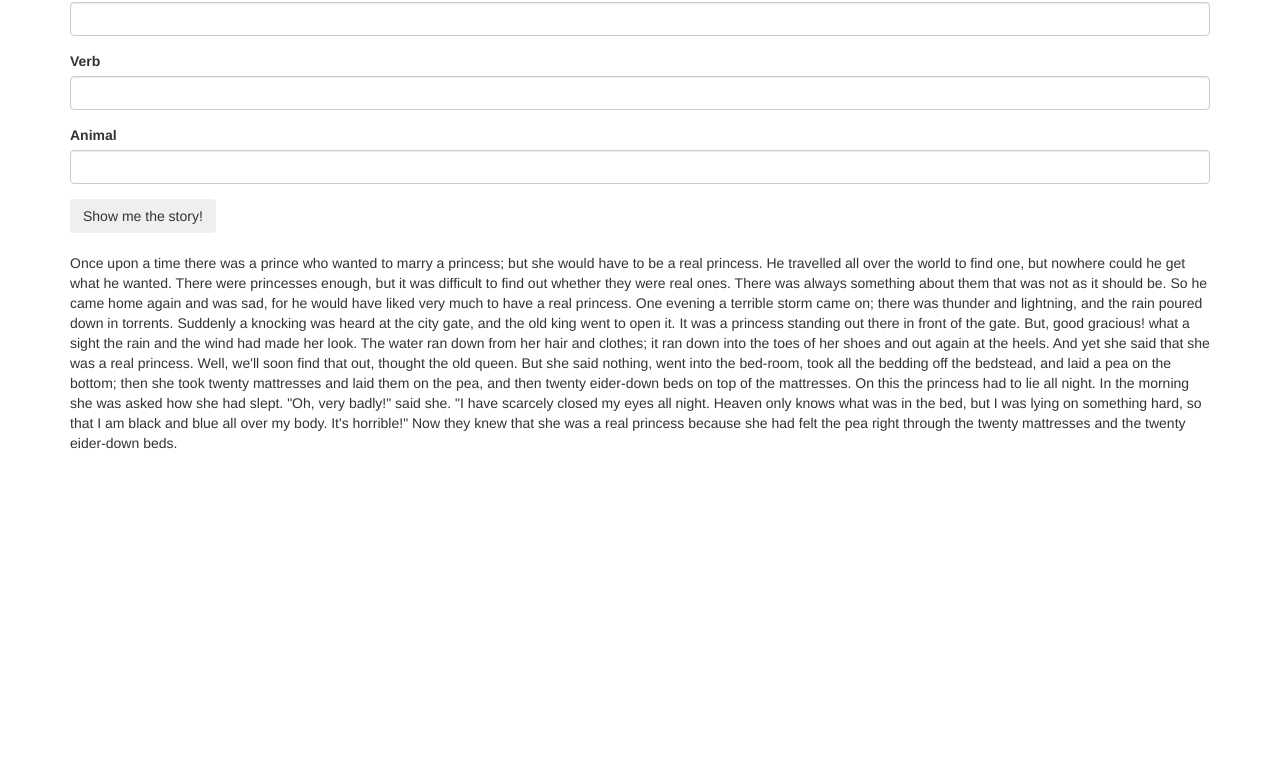
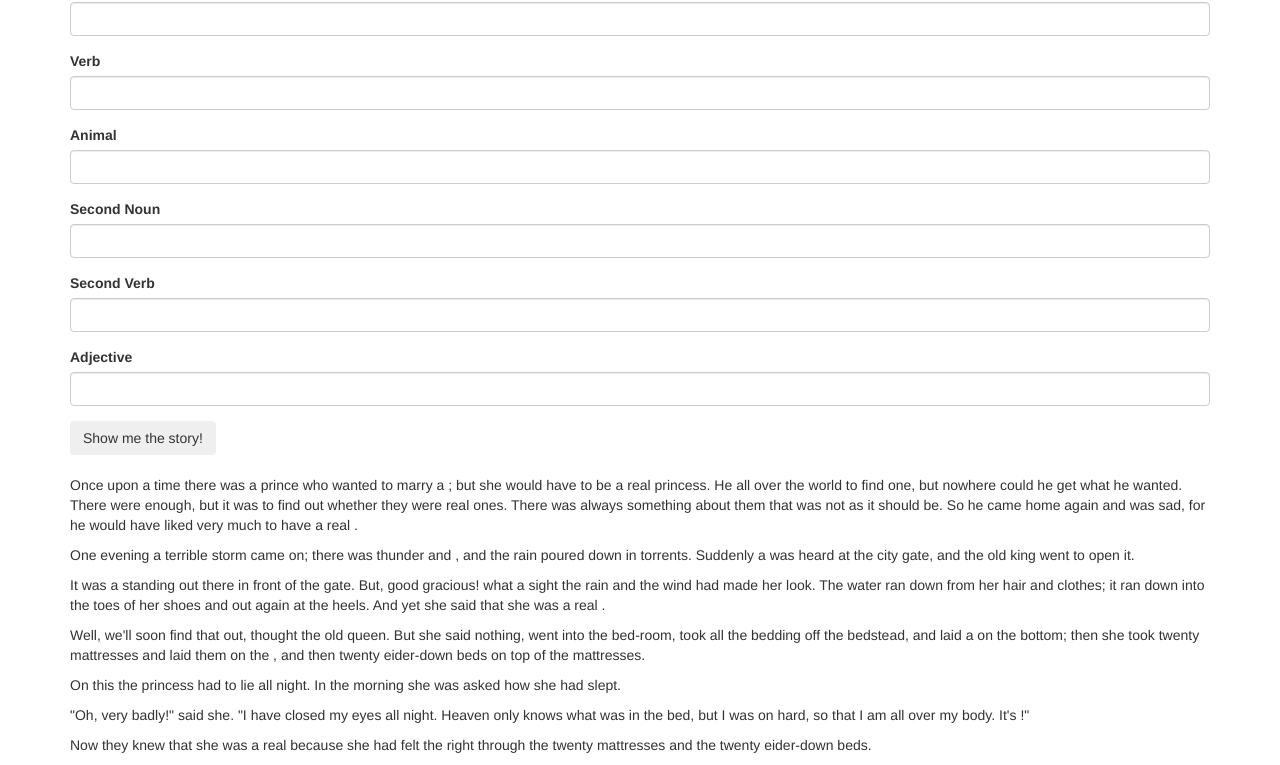
Before and after one commit to Sigtaba/mad-libs, a plain HTML site: page index.html in a window 1280 px wide. Shown: the part 93-858 px from the top of the page. Before the commit the page ends 800 px from the top, so only its background shows below. Drawn offline with Linux system fonts and the light colour scheme.

Commit message:
add content to paragraphs and spans to html

```diff
--- a/index.html
+++ b/index.html
@@ -25,25 +25,37 @@
             <label for="animal1">Animal</label>
             <input id="animal1" class="form-control" type="text">
           </div>
+          <div class="form-group">
+            <label for="noun2">Second Noun</label>
+            <input id="noun2" class="form-control" type="text">
+          </div>
+          <div class="form-group">
+            <label for="verb2">Second Verb</label>
+            <input id="verb2" class="form-control" type="text">
+          </div>
+          <div class="form-group">
+            <label for="adjective">Adjective</label>
+            <input id="adjective" class="form-control" type="text">
+          </div>
           <button type="submit" class="btn">Show me the story!</button>
         </form>
       </div>
       <div id="story">
         <h1></h1>
         <p>
-          Once upon a time there was a prince who wanted to marry a princess; but she would have to be a real princess. He travelled all over the world to find one, but nowhere could he get what he wanted. There were princesses enough, but it was difficult to find out whether they were real ones. There was always something about them that was not as it should be. So he came home again and was sad, for he would have liked very much to have a real princess.
+          Once upon a time there was a prince who wanted to marry a <span class="noun1"></span>; but she would have to be a real princess. He <span class="verb1"></span> all over the world to find one, but nowhere could he get what he wanted. There were <span class="animal1"></span> enough, but it was <span class="adjective"></span> to find out whether they were real ones. There was always something about them that was not as it should be. So he came home again and was sad, for he would have liked very much to have a real <span class="noun2"></span>.</p>
 
-          One evening a terrible storm came on; there was thunder and lightning, and the rain poured down in torrents. Suddenly a knocking was heard at the city gate, and the old king went to open it.
+          <p>One evening a terrible storm came on; there was thunder and <span class="verb1"></span>, and the rain poured down in torrents. Suddenly a <span class="verb2"></span> was heard at the city gate, and the old king went to open it.</p>
 
-          It was a princess standing out there in front of the gate. But, good gracious! what a sight the rain and the wind had made her look. The water ran down from her hair and clothes; it ran down into the toes of her shoes and out again at the heels. And yet she said that she was a real princess.
+          <p>It was a <span class="noun2"></span> standing out there in front of the gate. But, good gracious! what a sight the rain and the wind had made her look. The water ran down from her hair and clothes; it ran down into the toes of her shoes and out again at the heels. And yet she said that she was a real <span class="animal1"></span>.</p>
 
-          Well, we'll soon find that out, thought the old queen. But she said nothing, went into the bed-room, took all the bedding off the bedstead, and laid a pea on the bottom; then she took twenty mattresses and laid them on the pea, and then twenty eider-down beds on top of the mattresses.
+          <p>Well, we'll soon find that out, thought the old queen. But she said nothing, went into the bed-room, took all the bedding off the bedstead, and laid a <span class="animal1"></span> on the bottom; then she took twenty mattresses and laid them on the <span class="animal1"></span>, and then twenty eider-down beds on top of the mattresses.</p>
 
-          On this the princess had to lie all night. In the morning she was asked how she had slept.
+          <p>On this the princess had to lie all night. In the morning she was asked how she had slept.</p>
 
-         "Oh, very badly!" said she. "I have scarcely closed my eyes all night. Heaven only knows what was in the bed, but I was lying on something hard, so that I am black and blue all over my body. It's horrible!"
+          <p>"Oh, very badly!" said she. "I have <span class="adjective"></span> closed my eyes all night. Heaven only knows what was in the bed, but I was <span class="adjective"></span> on <span class="noun2"></span> hard, so that I am <span class="adjective"></span> all over my body. It's <span class="noun1"></span>!"</p>
 
-         Now they knew that she was a real princess because she had felt the pea right through the twenty mattresses and the twenty eider-down beds.
+         <p>Now they knew that she was a real <span class="noun1"></span> because she had felt the <span class="noun2"></span> right through the twenty mattresses and the twenty eider-down beds.</p>
 
 
         </p>
```
